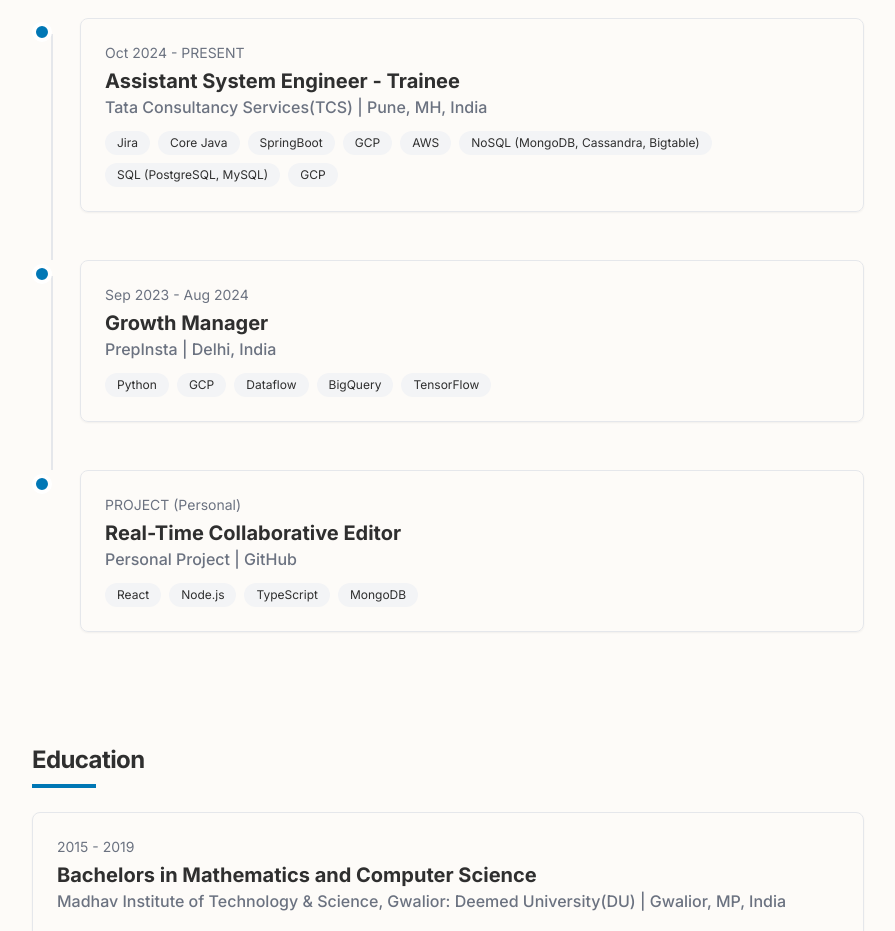
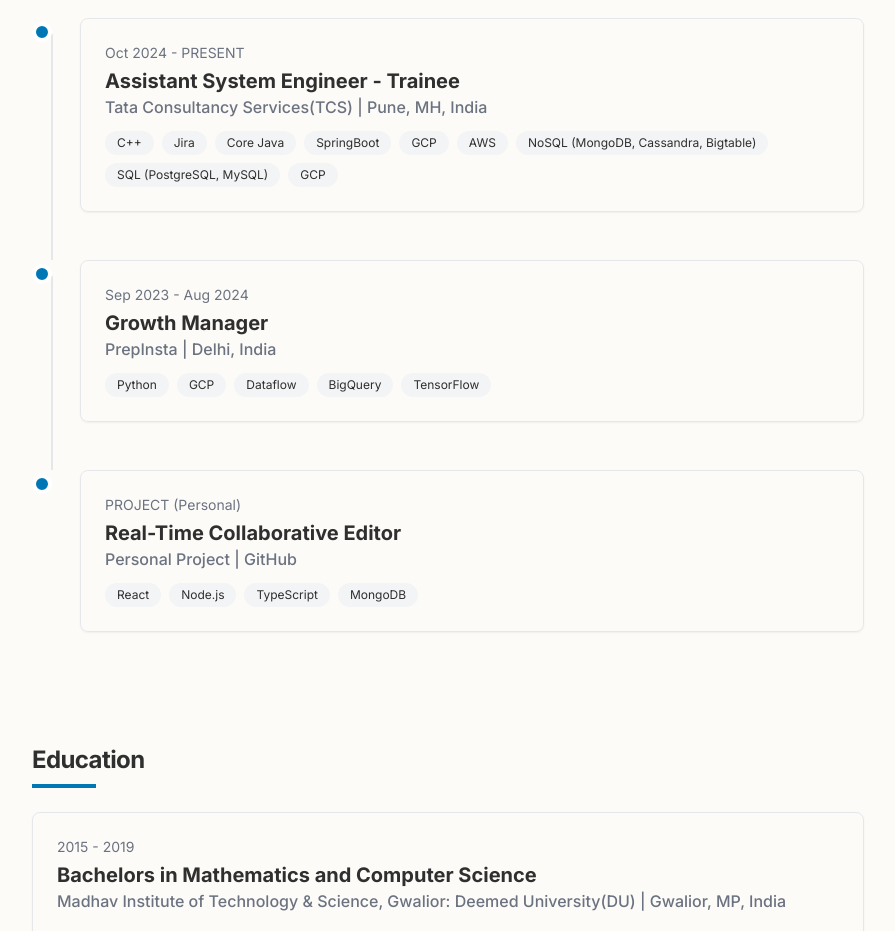
Before and after one commit to MayankTomar21/Resume-Portfolio-SPA, a plain HTML site: page index.html in a window 1280 px wide. Shown: the part 900-1831 px from the top of the page, without its empty margins (352-1247 px from the left). Drawn offline with nearby package versions, Linux system fonts and the light colour scheme.

Commit message:
Update index.html

```diff
--- a/index.html
+++ b/index.html
@@ -196,6 +196,7 @@
                                 <h3 class="text-xl font-bold mt-1">Assistant System Engineer - Trainee</h3>
                                 <p class="font-medium muted-text">Tata Consultancy Services(TCS) | Pune, MH, India </p>
                                 <div class="flex flex-wrap gap-2 mt-3 text-xs">
+                                    <span class="bg-gray-100 rounded-full px-3 py-1">C++</span>
                                     <span class="bg-gray-100 rounded-full px-3 py-1">Jira</span>
                                     <span class="bg-gray-100 rounded-full px-3 py-1">Core Java</span>
                                     <span class="bg-gray-100 rounded-full px-3 py-1">SpringBoot</span>
```
